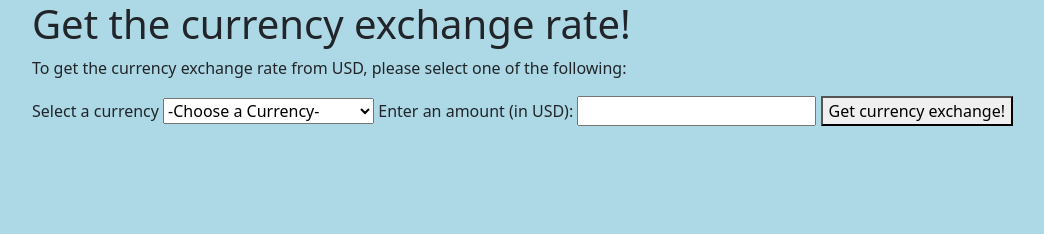
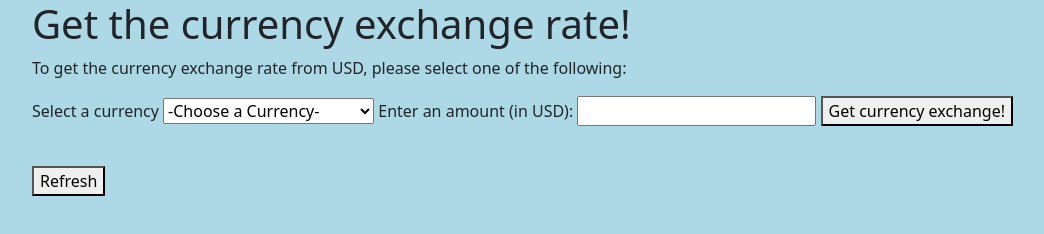
Before and after one commit to lauramhope/currency-exchange, a website built with webpack: page src/index.html in a window 1280 px wide. Shown: the whole page, without its empty margins (50-1094 px from the left). Built offline with nearby package versions, Linux system fonts and the light colour scheme.

Commit message:
Add refresh button to HTML.

```diff
--- a/src/index.html
+++ b/src/index.html
@@ -26,8 +26,11 @@
       <input id="amount" type="number" required>
       <button type="submit" class="btn-success" id="currencyExchange">Get currency exchange!</button>
     </form>
-
     <p id="showResponse"></p>
+    <br>
+    <form>
+      <button class="restart-btn" id="currency-refresh">Refresh</button>
+    </form>
   </div>
 </body>
 </html>
```
